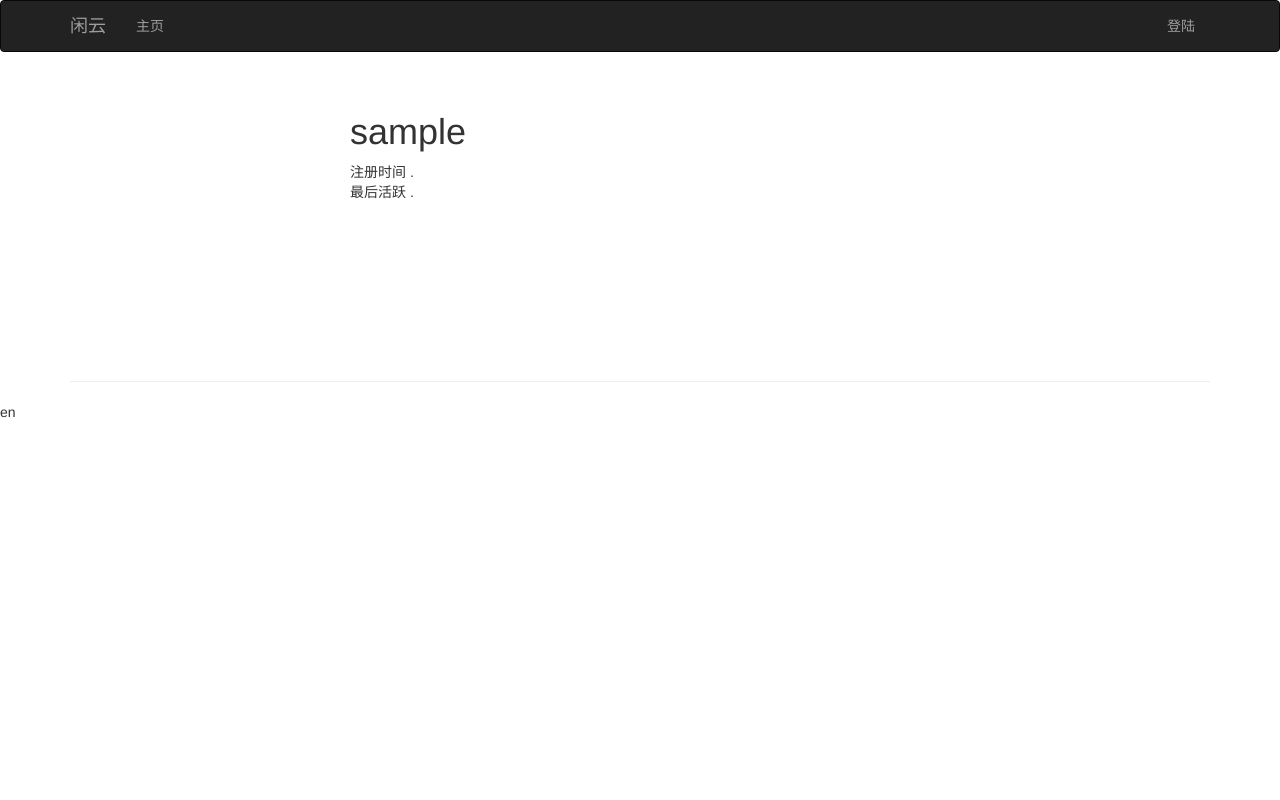
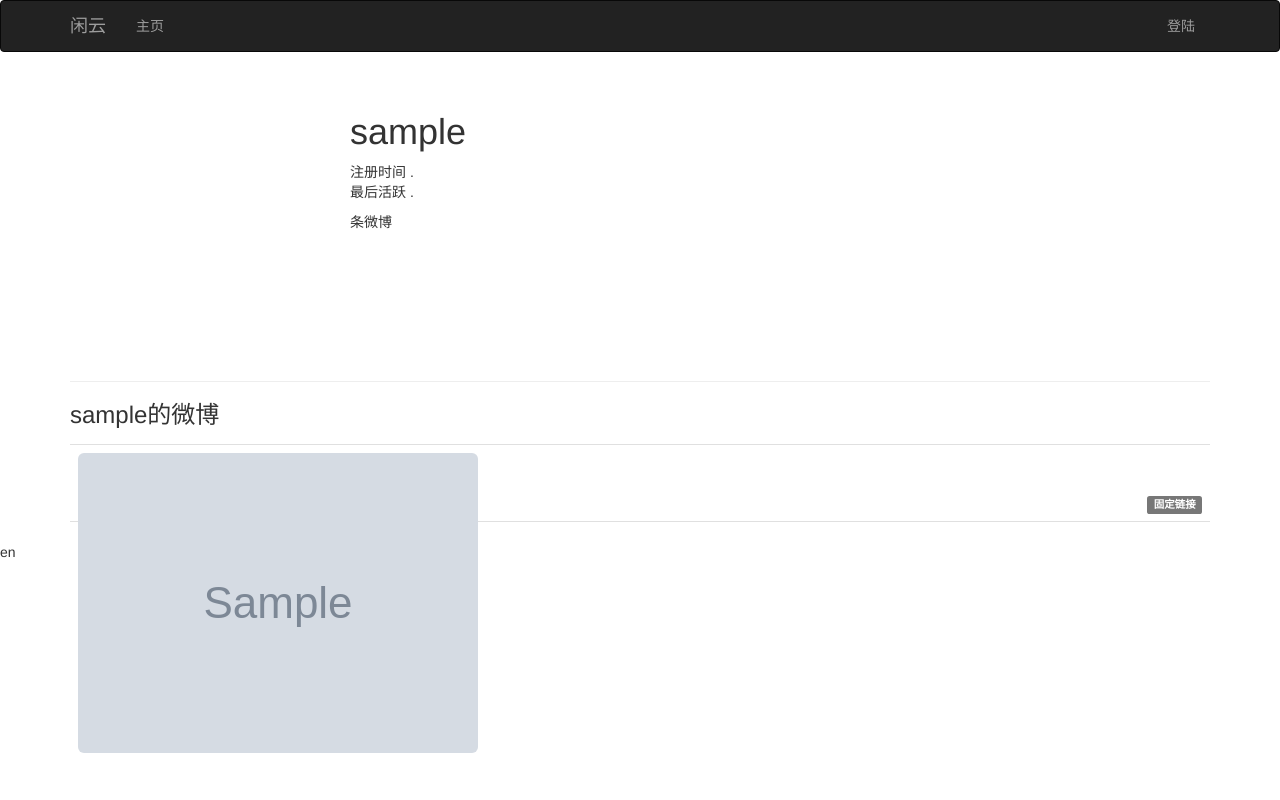
Before and after one commit to chencodeX/XianYun, a Flask app: template app/templates/user.html in a window 1280 px wide. Run offline with Flask 2, Linux system fonts and the light colour scheme; tables that the repository leaves empty hold one stand-in row (values such as "Sample post"); the template is opened without the code that fills it: values that come from a table or form of the project are taken from there, most other values are stand-ins (such as "Sample title", 1, 10 or a date in 2020); grey boxes marked "Sample" are stand-in pictures; some libraries are stand-ins or nearby versions.

Commit message:
增加博文功能

```diff
--- a/app/__init__.py
+++ b/app/__init__.py
@@ -6,12 +6,14 @@
 from flask_mail import Mail
 from flask_login import LoginManager
 from flask_moment import Moment
+from flask_pagedown import PageDown
 from config import config
 
 bootstrap = Bootstrap()
 mail = Mail()
 moment = Moment()
 db = SQLAlchemy()
+pagedown = PageDown()
 
 login_manager = LoginManager()
 login_manager.session_protection = 'strong'
@@ -28,6 +30,7 @@
     moment.init_app(app)
     db.init_app(app)
     login_manager.init_app(app)
+    pagedown.init_app(app)
 
     from .main import main as main_blueprint
     app.register_blueprint(main_blueprint)
--- a/app/main/forms.py
+++ b/app/main/forms.py
@@ -2,6 +2,7 @@
 # -*- coding: utf-8 -*-
 from flask_wtf import FlaskForm
 from wtforms import StringField,SubmitField,TextAreaField,BooleanField,SelectField,FileField
+from flask_pagedown.fields import PageDownField
 from flask_wtf.file import FileAllowed, FileRequired
 from wtforms.validators import Required,Length,Email,Regexp
 from  wtforms import ValidationError
@@ -49,3 +50,7 @@
 class ChangeAvatarForm(FlaskForm):
     uploadfile=FileField(u'上传头像',validators=[FileRequired(),FileAllowed(['jpg', 'png'], 'Images only!')])
     submit = SubmitField(u'提交')
+
+class PostForm(FlaskForm):
+    body = PageDownField(u'诉我所思~',validators=[Required()])
+    submit = SubmitField(u'发表')
--- a/app/static/styles.css
+++ b/app/static/styles.css
@@ -5,3 +5,61 @@
     min-height: 260px;
     margin-left: 280px;
 }
+ul.posts {
+    list-style-type: none;
+    padding: 0px;
+    margin: 16px 0px 0px 0px;
+    border-top: 1px solid #e0e0e0;
+}
+ul.posts li.post {
+    padding: 8px;
+    border-bottom: 1px solid #e0e0e0;
+}
+ul.posts li.post:hover {
+    background-color: #f0f0f0;
+}
+div.post-date {
+    float: right;
+}
+div.post-author {
+    font-weight: bold;
+}
+div.post-thumbnail {
+    position: absolute;
+}
+div.post-content {
+    margin-left: 48px;
+    min-height: 48px;
+}
+div.post-footer {
+    text-align: right;
+}
+div.pagination {
+    width: 100%;
+    text-align: right;
+    padding: 0px;
+    margin: 0px;
+}
+div.flask-pagedown-preview {
+    margin: 10px 0px 10px 0px;
+    border: 1px solid #e0e0e0;
+    padding: 4px;
+}
+div.flask-pagedown-preview h1 {
+    font-size: 140%;
+}
+div.flask-pagedown-preview h2 {
+    font-size: 130%;
+}
+div.flask-pagedown-preview h3 {
+    font-size: 120%;
+}
+.post-body h1 {
+    font-size: 140%;
+}
+.post-body h2 {
+    font-size: 130%;
+}
+.post-body h3 {
+    font-size: 120%;
+}
--- /dev/null
+++ b/app/templates/_posts.html
@@ -0,0 +1,36 @@
+<ul class="posts">
+    {% for post in posts %}
+    <li class="post">
+        <div class="post-thumbnail">
+            <a href="{{ url_for('.user', username=post.author.username) }}">
+                <img class="img-rounded profile-thumbnail" src="{{ post.author.gravatar(size=40) }}">
+            </a>
+        </div>
+        <div class="post-content">
+            <div class="post-date">{{ moment(post.timestamp).fromNow() }}</div>
+            <div class="post-author"><a href="{{ url_for('.user', username=post.author.username) }}">{{ post.author.username }}</a></div>
+            <div class="post-body">
+                {% if post.body_html %}
+                    {{ post.body_html | safe }}
+                {% else %}
+                    {{post.body}}
+                {% endif %}
+            </div>
+            <div class="post-footer">
+                {% if current_user == post.author %}
+                <a href="{{ url_for('.edit', id=post.id) }}">
+                    <span class="label label-primary">编辑</span>
+                </a>
+                {% elif current_user.is_administrator() %}
+                <a href="{{ url_for('.edit', id=post.id) }}">
+                    <span class="label label-danger">编辑 [管理员]</span>
+                </a>
+                {% endif %}
+                <a href="{{ url_for('.post', id=post.id) }}">
+                    <span class="label label-default">固定链接</span>
+                </a>
+            </div>
+        </div>
+    </li>
+    {% endfor %}
+</ul>
--- a/app/templates/user.html
+++ b/app/templates/user.html
@@ -22,6 +22,7 @@
         {% endif %}
         {% if user.about_me %}<p>{{user.about_me}}</p>{% endif %}
         <p>注册时间 {{ moment(user.member_since).format('LL') }}. <br>最后活跃 {{ moment(user.last_seen).fromNow() }}.</p>
+        <p>{{ user.posts.count() }} 条微博</p>
         <p>
             {% if user == current_user %}
             <a class="btn btn-default" href="{{ url_for('.edit_avatar') }}">修改头像</a>
@@ -33,4 +34,11 @@
         </p>
     </div>
 </div>
+<h3>{{ user.username }}的微博</h3>
+{% include '_posts.html' %}
+{% if pagination %}
+<div class="pagination">
+    {{ macros.pagination_widget(pagination, '.user', username=user.username) }}
+</div>
+{% endif %}
 {% endblock%}
--- a/config.py
+++ b/config.py
@@ -16,6 +16,7 @@
     FLASKY_MAIL_SUBJECT_PREFIX = '[XianYun]'
     FLASKY_MAIL_SENDER = 'XianYun Admin <656558837@qq.com>'
     FLASK_ADMIN = '1105234003@qq.com'
+    FLASKY_POSTS_PER_PAGE = 20
 
     AVATAR_PATH = os.path.join(os.getcwd(),'app')
     AVATAR_PATH = os.path.join(AVATAR_PATH, 'static')
@@ -26,7 +27,7 @@
         pass
 class  DevelopmentConfig(Config):
     DEBUG = True
-    SQLALCHEMY_DATABASE_URI = 'mysql://root:root06@localhost/xianyun_test'
+    SQLALCHEMY_DATABASE_URI = 'mysql://root:moji_dev@localhost/xianyun_test'
 
 class TestingConfig(Config):
     TESTING = True
--- a/manage.py
+++ b/manage.py
@@ -4,7 +4,7 @@
 import os
 from app import create_app,db
 
-from app.model import User,Role
+from app.model import User, Role, Permission, Post
 
 from flask_script import Manager,Shell
 
@@ -16,7 +16,8 @@
 migrate = Migrate(app,db)
 
 def make_shell_context():
-    return dict(app=app, db=db, User=User, Role=Role)
+    return dict(app=app, db=db, User=User, Role=Role, Permission=Permission,
+                Post=Post)
 manager.add_command("shell", Shell(make_context=make_shell_context))
 manager.add_command('db', MigrateCommand)
 
```
Also changed, not shown: app/main/views.py (+36 -6 lines), app/model.py (+63 -1 lines), app/templates/_macros.html (added, +29 -0 lines), app/templates/edit_post.html (added, +17 -0 lines), app/templates/index.html (+16 -5 lines), app/templates/post.html (added, +8 -0 lines).
